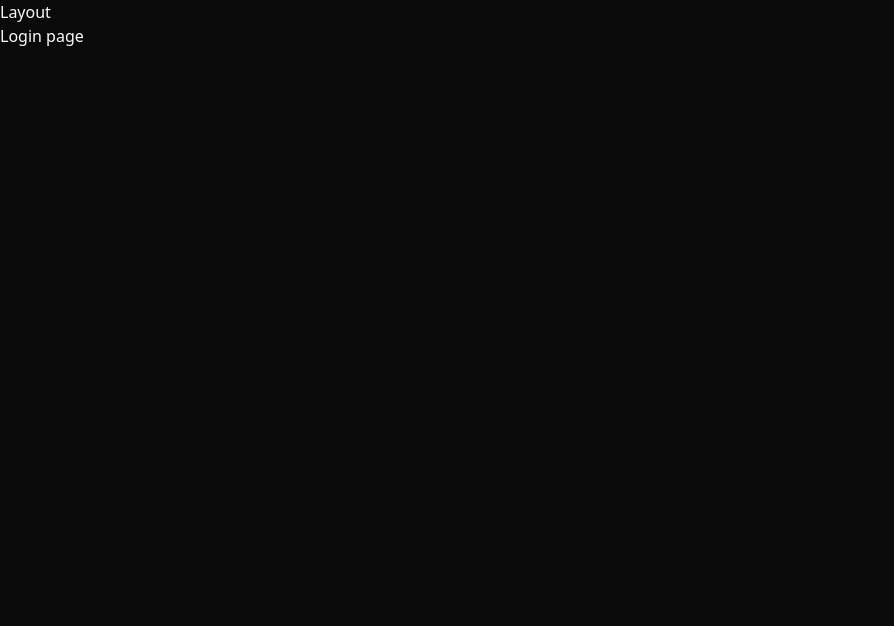
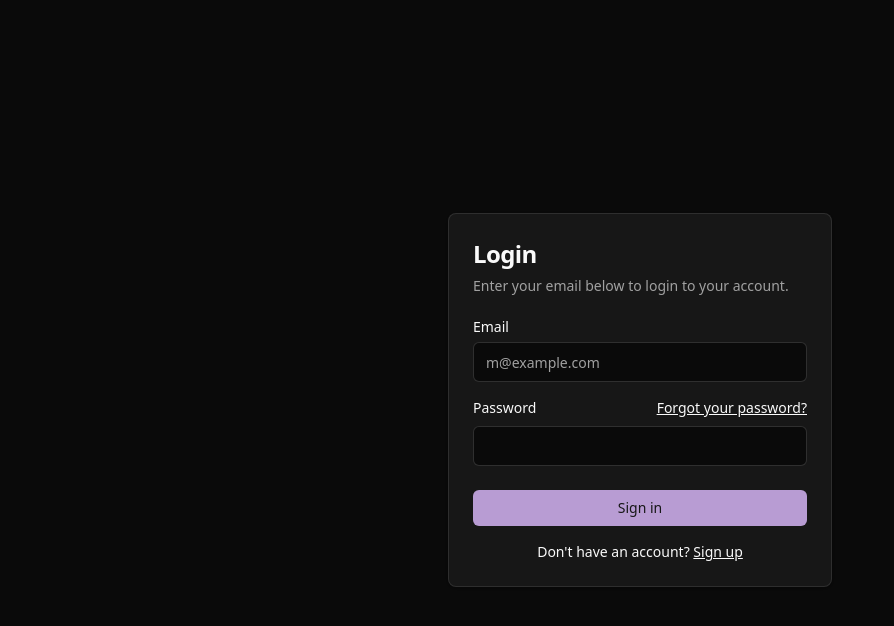
Before and after one commit to Aribertobello/National-SOEN343_Project_W26, a React (Vite) app in the folder frontend/: page /login in a window 1280 px wide. Shown: the top 626 px of the page, without its empty margins (0-894 px from the left). Built offline with nearby package versions, Linux system fonts and the light colour scheme.

Commit message:
Login page

```diff
--- /dev/null
+++ b/frontend/src/components/ui/card.tsx
@@ -0,0 +1,79 @@
+import * as React from "react"
+
+import { cn } from "@/lib/utils"
+
+const Card = React.forwardRef<
+    HTMLDivElement,
+    React.HTMLAttributes<HTMLDivElement>
+>(({ className, ...props }, ref) => (
+    <div
+        ref={ref}
+        className={cn(
+            "rounded-lg border bg-card text-card-foreground shadow-sm",
+            className
+        )}
+        {...props}
+    />
+))
+Card.displayName = "Card"
+
+const CardHeader = React.forwardRef<
+    HTMLDivElement,
+    React.HTMLAttributes<HTMLDivElement>
+>(({ className, ...props }, ref) => (
+    <div
+        ref={ref}
+        className={cn("flex flex-col space-y-1.5 p-6", className)}
+        {...props}
+    />
+))
+CardHeader.displayName = "CardHeader"
+
+const CardTitle = React.forwardRef<
+    HTMLParagraphElement,
+    React.HTMLAttributes<HTMLHeadingElement>
+>(({ className, ...props }, ref) => (
+    <h3
+        ref={ref}
+        className={cn(
+            "text-2xl font-semibold leading-none tracking-tight",
+            className
+        )}
+        {...props}
+    />
+))
+CardTitle.displayName = "CardTitle"
+
+const CardDescription = React.forwardRef<
+    HTMLParagraphElement,
+    React.HTMLAttributes<HTMLParagraphElement>
+>(({ className, ...props }, ref) => (
+    <p
+        ref={ref}
+        className={cn("text-sm text-muted-foreground", className)}
+        {...props}
+    />
+))
+CardDescription.displayName = "CardDescription"
+
+const CardContent = React.forwardRef<
+    HTMLDivElement,
+    React.HTMLAttributes<HTMLDivElement>
+>(({ className, ...props }, ref) => (
+    <div ref={ref} className={cn("p-6 pt-0", className)} {...props} />
+))
+CardContent.displayName = "CardContent"
+
+const CardFooter = React.forwardRef<
+    HTMLDivElement,
+    React.HTMLAttributes<HTMLDivElement>
+>(({ className, ...props }, ref) => (
+    <div
+        ref={ref}
+        className={cn("flex items-center p-6 pt-0", className)}
+        {...props}
+    />
+))
+CardFooter.displayName = "CardFooter"
+
+export { Card, CardHeader, CardFooter, CardTitle, CardDescription, CardContent }
--- /dev/null
+++ b/frontend/src/components/ui/input.tsx
@@ -0,0 +1,24 @@
+import * as React from "react"
+
+import { cn } from "@/lib/utils"
+
+export type InputProps = React.InputHTMLAttributes<HTMLInputElement>
+
+const Input = React.forwardRef<HTMLInputElement, InputProps>(
+    ({ className, type, ...props }, ref) => {
+        return (
+            <input
+                type={type}
+                className={cn(
+                    "flex h-10 w-full rounded-md border border-input bg-background px-3 py-2 text-sm ring-offset-background file:border-0 file:bg-transparent file:text-sm file:font-medium placeholder:text-muted-foreground focus-visible:outline-none focus-visible:ring-2 focus-visible:ring-ring focus-visible:ring-offset-2 disabled:cursor-not-allowed disabled:opacity-50",
+                    className
+                )}
+                ref={ref}
+                {...props}
+            />
+        )
+    }
+)
+Input.displayName = "Input"
+
+export { Input }
--- /dev/null
+++ b/frontend/src/components/ui/label.tsx
@@ -0,0 +1,24 @@
+import * as React from "react"
+import * as LabelPrimitive from "@radix-ui/react-label"
+import { cva, type VariantProps } from "class-variance-authority"
+
+import { cn } from "@/lib/utils"
+
+const labelVariants = cva(
+    "text-sm font-medium leading-none peer-disabled:cursor-not-allowed peer-disabled:opacity-70"
+)
+
+const Label = React.forwardRef<
+    React.ElementRef<typeof LabelPrimitive.Root>,
+    React.ComponentPropsWithoutRef<typeof LabelPrimitive.Root> &
+    VariantProps<typeof labelVariants>
+>(({ className, ...props }, ref) => (
+    <LabelPrimitive.Root
+        ref={ref}
+        className={cn(labelVariants(), className)}
+        {...props}
+    />
+))
+Label.displayName = LabelPrimitive.Root.displayName
+
+export { Label }
--- a/frontend/src/pages/authentication/AuthLayout.tsx
+++ b/frontend/src/pages/authentication/AuthLayout.tsx
@@ -2,8 +2,7 @@
 
 const AuthLayout = () => {
     return (
-        <div>
-            Layout
+        <div className="flex min-h-screen items-center justify-center bg-background">
             <Outlet />
         </div>
     );
--- a/frontend/src/pages/authentication/LoginPage.tsx
+++ b/frontend/src/pages/authentication/LoginPage.tsx
@@ -1,8 +1,50 @@
+import { Button } from "@/components/ui/button";
+import {
+    Card,
+    CardContent,
+    CardDescription,
+    CardFooter,
+    CardHeader,
+    CardTitle,
+} from "@/components/ui/card";
+import { Input } from "@/components/ui/input";
+import { Label } from "@/components/ui/label";
+import { Link } from "react-router-dom";
+
 const LoginPage = () => {
     return (
-        <div>
-            Login page
-        </div>
+        <Card className="w-full max-w-sm">
+            <CardHeader>
+                <CardTitle className="text-2xl">Login</CardTitle>
+                <CardDescription>
+                    Enter your email below to login to your account.
+                </CardDescription>
+            </CardHeader>
+            <CardContent className="grid gap-4">
+                <div className="grid gap-2">
+                    <Label htmlFor="email">Email</Label>
+                    <Input id="email" type="email" placeholder="m@example.com" required autoComplete="off" />
+                </div>
+                <div className="grid gap-2">
+                    <div className="flex items-center">
+                        <Label htmlFor="password">Password</Label>
+                        <Link to="/forgot-password" className="ml-auto inline-block text-sm underline">
+                            Forgot your password?
+                        </Link>
+                    </div>
+                    <Input id="password" type="password" required autoComplete="off" />
+                </div>
+            </CardContent>
+            <CardFooter className="flex flex-col gap-4">
+                <Button className="w-full">Sign in</Button>
+                <div className="text-center text-sm">
+                    Don't have an account?{" "}
+                    <Link to="/register" className="underline">
+                        Sign up
+                    </Link>
+                </div>
+            </CardFooter>
+        </Card>
     );
 };
 
```
